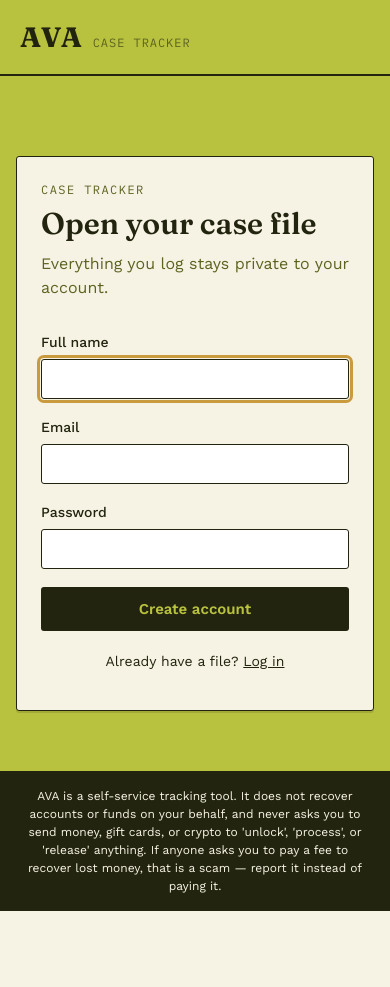
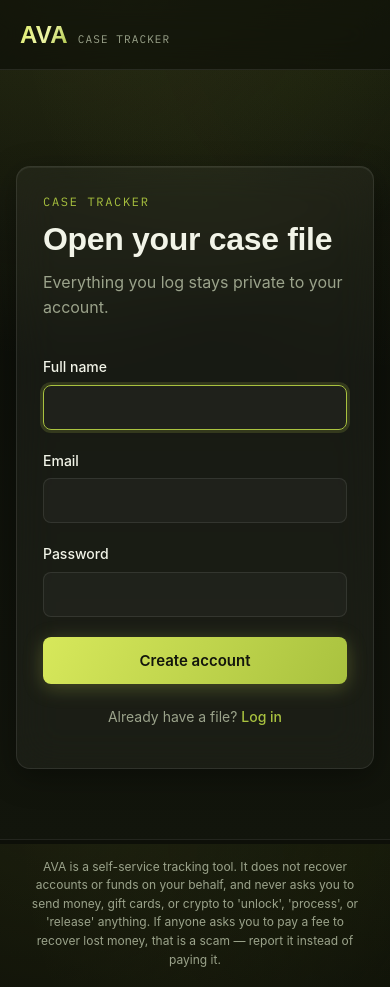
Before and after one commit to Rarejoe/ava-securities, a Flask app: page /register in a window 390 px wide. Before the commit the page ends 911 px from the top, so only its background shows below. Run offline with Flask 3, Linux system fonts and the light colour scheme; parts of the project's set-up code (start-up, migrations or seed data) failed here and were passed over.

Commit message:
Revise CSS for glassmorphism design update
Updated design tokens and styles for a glassmorphism theme. Adjusted colors, fonts, and layout properties for improved aesthetics and responsiveness.

```diff
--- a/ava-recovery/static/css/style.css
+++ b/ava-recovery/static/css/style.css
@@ -1,38 +1,46 @@
 /* ============================================================
-   AVA — Design tokens
-   Palette: matured lemon-green, aged paper, ink, rust stamp
-   Type: Fraunces (display) / Work Sans (body) / IBM Plex Mono (data)
-   Signature: stamped case-file cards with perforated top edge
+   AVA — Design tokens (v2: sleek fintech / glassmorphism)
+   Palette: near-black base, lemon-green gradient glow, glass panels
+   Type: Space Grotesk (display) / Inter (body) / IBM Plex Mono (data)
+   Signature: glass case-file cards with a gradient glow edge
    ============================================================ */
 
 :root {
-    --lemon: #B9C23E;
-    --lemon-deep: #838C2C;
-    --lemon-dark: #5C6320;
-    --ink: #22240F;
-    --paper: #F6F3E4;
-    --paper-dim: #EAE6D2;
-    --rust: #A8492E;
-    --gold: #C99A3E;
-    --green-ok: #4A6B3D;
+    --bg-0: #0A0C07;
+    --bg-1: #12150C;
+    --lemon: #D7E85B;
+    --lemon-soft: #A9C23F;
+    --lemon-deep: #6E8A2A;
+    --ink: #F2F4E8;
+    --ink-dim: #9BA38B;
+    --glass: rgba(255, 255, 255, 0.045);
+    --glass-border: rgba(255, 255, 255, 0.09);
+    --glass-strong: rgba(255, 255, 255, 0.08);
+    --rust: #E8785A;
+    --green-ok: #7FE0A0;
+    --gold: #E8C15B;
 
-    --font-display: "Fraunces", serif;
-    --font-body: "Work Sans", sans-serif;
+    --font-display: "Space Grotesk", sans-serif;
+    --font-body: "Inter", sans-serif;
     --font-mono: "IBM Plex Mono", monospace;
 
-    --radius: 3px;
-    --shadow: 0 2px 0 rgba(34, 36, 15, 0.15);
+    --radius: 14px;
+    --radius-sm: 8px;
 }
 
 * { box-sizing: border-box; }
 
 body {
     margin: 0;
-    background: var(--lemon);
+    min-height: 100vh;
     color: var(--ink);
     font-family: var(--font-body);
-    line-height: 1.5;
-    min-height: 100vh;
+    line-height: 1.55;
+    background:
+        radial-gradient(circle at 15% -10%, rgba(215, 232, 91, 0.16), transparent 45%),
+        radial-gradient(circle at 100% 0%, rgba(169, 194, 63, 0.10), transparent 40%),
+        linear-gradient(180deg, var(--bg-0) 0%, var(--bg-1) 100%);
+    background-attachment: fixed;
 }
 
 a { color: inherit; }
@@ -42,8 +50,14 @@ a { color: inherit; }
     display: flex;
     justify-content: space-between;
     align-items: center;
-    padding: 20px 32px;
-    border-bottom: 2px solid var(--ink);
+    padding: 20px 40px;
+    background: rgba(10, 12, 7, 0.6);
+    backdrop-filter: blur(16px);
+    -webkit-backdrop-filter: blur(16px);
+    border-bottom: 1px solid var(--glass-border);
+    position: sticky;
+    top: 0;
+    z-index: 10;
 }
 
 .brand {
@@ -56,34 +70,42 @@ a { color: inherit; }
 .brand-mark {
     font-family: var(--font-display);
     font-weight: 700;
-    font-size: 28px;
-    letter-spacing: 0.02em;
+    font-size: 24px;
+    letter-spacing: 0.01em;
+    background: linear-gradient(120deg, var(--lemon) 0%, #EFF6A8 50%, var(--lemon-soft) 100%);
+    -webkit-background-clip: text;
+    background-clip: text;
+    color: transparent;
 }
 
 .brand-sub {
     font-family: var(--font-mono);
-    font-size: 12px;
+    font-size: 11px;
     text-transform: uppercase;
-    letter-spacing: 0.08em;
-    color: var(--lemon-dark);
+    letter-spacing: 0.1em;
+    color: var(--ink-dim);
 }
 
 .topnav {
     display: flex;
     align-items: center;
-    gap: 16px;
+    gap: 18px;
     font-family: var(--font-mono);
     font-size: 13px;
+    color: var(--ink-dim);
 }
 
 .btn-ghost {
     text-decoration: none;
-    border: 1px solid var(--ink);
-    padding: 6px 14px;
-    border-radius: var(--radius);
+    border: 1px solid var(--glass-border);
+    padding: 7px 16px;
+    border-radius: 100px;
     font-size: 13px;
+    color: var(--ink);
+    background: var(--glass);
+    transition: border-color 0.15s ease, background 0.15s ease;
 }
-.btn-ghost:hover { background: var(--ink); color: var(--lemon); }
+.btn-ghost:hover { border-color: var(--lemon-soft); background: rgba(215, 232, 91, 0.08); }
 
 /* ---------------- Flash messages ---------------- */
 .flash-stack {
@@ -94,92 +116,122 @@ a { color: inherit; }
 .flash {
     font-family: var(--font-mono);
     font-size: 13px;
-    padding: 10px 14px;
-    border-radius: var(--radius);
+    padding: 12px 16px;
+    border-radius: var(--radius-sm);
     margin-bottom: 10px;
-    border: 1px solid var(--ink);
+    border: 1px solid var(--glass-border);
+    background: var(--glass);
+    backdrop-filter: blur(10px);
 }
-.flash-success { background: var(--paper); }
-.flash-error { background: #E8CFC5; border-color: var(--rust); }
+.flash-success { border-color: rgba(127, 224, 160, 0.4); color: var(--green-ok); }
+.flash-error { border-color: rgba(232, 120, 90, 0.5); color: var(--rust); }
 
 /* ---------------- Hero / headings ---------------- */
-main { max-width: 980px; margin: 0 auto; padding: 40px 24px 80px; }
+main { max-width: 1040px; margin: 0 auto; padding: 56px 24px 100px; }
 
 .eyebrow {
     font-family: var(--font-mono);
     font-size: 12px;
     text-transform: uppercase;
-    letter-spacing: 0.12em;
-    color: var(--lemon-dark);
-    margin: 0 0 8px;
+    letter-spacing: 0.14em;
+    color: var(--lemon-soft);
+    margin: 0 0 10px;
 }
 
 .hero h1, .form-card h1, .auth-card h1 {
     font-family: var(--font-display);
     font-weight: 600;
-    font-size: 40px;
-    margin: 0 0 12px;
-    line-height: 1.1;
+    font-size: 44px;
+    margin: 0 0 14px;
+    line-height: 1.08;
+    letter-spacing: -0.01em;
 }
 
 .hero-sub, .form-sub, .auth-sub {
     font-size: 16px;
-    color: var(--lemon-dark);
-    max-width: 46ch;
-    margin: 0 0 32px;
+    color: var(--ink-dim);
+    max-width: 48ch;
+    margin: 0 0 36px;
 }
 
 .section-heading {
     font-family: var(--font-display);
+    font-weight: 600;
     font-size: 22px;
-    margin: 48px 0 16px;
+    margin: 56px 0 18px;
+}
+
+/* ---------------- Glass panel base ---------------- */
+.service-tab, .case-card, .auth-card, .form-card {
+    background: var(--glass);
+    border: 1px solid var(--glass-border);
+    border-radius: var(--radius);
+    backdrop-filter: blur(20px);
+    -webkit-backdrop-filter: blur(20px);
+    box-shadow: 0 8px 30px rgba(0, 0, 0, 0.35), inset 0 1px 0 rgba(255, 255, 255, 0.06);
 }
 
 /* ---------------- Service grid (dashboard tabs) ---------------- */
 .service-grid {
     display: grid;
-    grid-template-columns: repeat(auto-fit, minmax(220px, 1fr));
+    grid-template-columns: repeat(auto-fit, minmax(230px, 1fr));
     gap: 16px;
 }
 
 .service-tab {
     position: relative;
-    background: var(--paper);
-    border: 1px solid var(--ink);
-    border-radius: var(--radius);
-    padding: 24px 20px 20px;
+    padding: 26px 22px 22px;
     text-decoration: none;
     color: var(--ink);
-    box-shadow: var(--shadow);
-    transition: transform 0.12s ease;
+    overflow: hidden;
+    transition: transform 0.18s ease, border-color 0.18s ease, box-shadow 0.18s ease;
 }
-.service-tab:hover { transform: translateY(-3px); }
+
+.service-tab::before {
+    content: "";
+    position: absolute;
+    inset: 0;
+    background: linear-gradient(135deg, rgba(215, 232, 91, 0.10), transparent 55%);
+    opacity: 0;
+    transition: opacity 0.2s ease;
+}
+
+.service-tab:hover {
+    transform: translateY(-4px);
+    border-color: rgba(215, 232, 91, 0.35);
+    box-shadow: 0 12px 40px rgba(0, 0, 0, 0.45), 0 0 0 1px rgba(215, 232, 91, 0.15), inset 0 1px 0 rgba(255, 255, 255, 0.08);
+}
+.service-tab:hover::before { opacity: 1; }
 
 .tab-index {
-    position: absolute;
-    top: -12px;
-    left: 18px;
-    background: var(--lemon-dark);
-    color: var(--paper);
+    position: relative;
+    display: inline-block;
+    background: linear-gradient(120deg, var(--lemon), var(--lemon-soft));
+    color: #14170C;
     font-family: var(--font-mono);
+    font-weight: 500;
     font-size: 12px;
-    padding: 3px 8px;
-    border-radius: var(--radius);
+    padding: 3px 9px;
+    border-radius: 100px;
 }
 
 .service-tab h2 {
+    position: relative;
     font-family: var(--font-display);
-    font-size: 20px;
-    margin: 10px 0 8px;
+    font-weight: 600;
+    font-size: 19px;
+    margin: 14px 0 8px;
 }
 
 .service-tab p {
+    position: relative;
     font-size: 14px;
-    color: #4A4C36;
-    margin: 0 0 16px;
+    color: var(--ink-dim);
+    margin: 0 0 18px;
 }
 
 .tab-price {
+    position: relative;
     font-family: var(--font-mono);
     font-size: 12px;
     color: var(--green-ok);
@@ -194,30 +246,28 @@ main { max-width: 980px; margin: 0 auto; padding: 40px 24px 80px; }
 }
 
 .case-card {
-    background: var(--paper);
-    border: 1px solid var(--ink);
-    border-radius: var(--radius);
-    padding: 18px;
+    padding: 20px;
     text-decoration: none;
     color: var(--ink);
     position: relative;
-    box-shadow: var(--shadow);
-    background-image: radial-gradient(circle, var(--lemon) 2.5px, transparent 2.6px);
-    background-position: top -6px left 0;
-    background-size: 16px 16px;
-    background-repeat: repeat-x;
+    transition: transform 0.15s ease, border-color 0.15s ease;
+}
+.case-card:hover {
+    transform: translateY(-3px);
+    border-color: rgba(215, 232, 91, 0.3);
 }
 
 .case-card-top {
     display: flex;
     justify-content: space-between;
     align-items: center;
-    margin-bottom: 10px;
+    margin-bottom: 12px;
 }
 
 .case-number {
     font-family: var(--font-mono);
     font-size: 13px;
+    color: var(--ink-dim);
 }
 
 .stamp {
@@ -225,139 +275,151 @@ main { max-width: 980px; margin: 0 auto; padding: 40px 24px 80px; }
     font-size: 11px;
     text-transform: uppercase;
     letter-spacing: 0.06em;
-    border: 1.5px solid var(--rust);
+    border: 1px solid rgba(232, 120, 90, 0.5);
     color: var(--rust);
-    padding: 3px 8px;
-    border-radius: var(--radius);
-    transform: rotate(-3deg);
+    background: rgba(232, 120, 90, 0.08);
+    padding: 3px 10px;
+    border-radius: 100px;
 }
-.stamp-in_progress { border-color: var(--gold); color: #8C6C1F; }
-.stamp-closed { border-color: var(--green-ok); color: var(--green-ok); }
+.stamp-in_progress { border-color: rgba(232, 193, 91, 0.5); color: var(--gold); background: rgba(232, 193, 91, 0.08); }
+.stamp-closed { border-color: rgba(127, 224, 160, 0.5); color: var(--green-ok); background: rgba(127, 224, 160, 0.08); }
 
 .case-service { font-weight: 500; margin: 4px 0; }
-.case-date { font-size: 13px; color: #6B6D52; margin: 0; }
+.case-date { font-size: 13px; color: var(--ink-dim); margin: 0; }
 
 .empty-state {
-    background: var(--paper-dim);
-    border: 1px dashed var(--ink);
+    background: var(--glass);
+    border: 1px dashed var(--glass-border);
     border-radius: var(--radius);
-    padding: 24px;
+    padding: 28px;
     text-align: center;
-    color: var(--lemon-dark);
+    color: var(--ink-dim);
 }
 
 /* ---------------- Auth / form cards ---------------- */
 .auth-wrap {
     display: flex;
     justify-content: center;
-    padding-top: 40px;
+    padding-top: 48px;
 }
 
 .auth-card, .form-card {
-    background: var(--paper);
-    border: 1px solid var(--ink);
-    border-radius: var(--radius);
-    padding: 36px;
+    padding: 40px;
     max-width: 460px;
     width: 100%;
-    box-shadow: var(--shadow);
 }
 
-.form-wrap { max-width: 620px; margin: 0 auto; }
+.form-wrap { max-width: 640px; margin: 0 auto; }
 .form-card { max-width: none; }
 
 .back-link {
     display: inline-block;
-    margin-bottom: 20px;
+    margin-bottom: 22px;
     font-family: var(--font-mono);
     font-size: 13px;
     text-decoration: none;
-    color: var(--lemon-dark);
+    color: var(--ink-dim);
+    transition: color 0.15s ease;
 }
+.back-link:hover { color: var(--lemon-soft); }
 
-.stack { display: flex; flex-direction: column; gap: 18px; margin-top: 20px; }
+.stack { display: flex; flex-direction: column; gap: 20px; margin-top: 24px; }
 
 label {
     display: flex;
     flex-direction: column;
-    gap: 6px;
+    gap: 7px;
     font-size: 14px;
     font-weight: 500;
+    color: var(--ink);
 }
 
 input, textarea, select {
     font-family: var(--font-body);
     font-size: 15px;
-    padding: 10px 12px;
-    border: 1px solid var(--ink);
-    border-radius: var(--radius);
-    background: #fff;
+    padding: 12px 14px;
+    border: 1px solid var(--glass-border);
+    border-radius: var(--radius-sm);
+    background: rgba(255, 255, 255, 0.03);
     color: var(--ink);
 }
+input::placeholder, textarea::placeholder { color: var(--ink-dim); }
 input:focus, textarea:focus, select:focus {
-    outline: 3px solid var(--gold);
-    outline-offset: 1px;
+    outline: none;
+    border-color: var(--lemon-soft);
+    box-shadow: 0 0 0 3px rgba(215, 232, 91, 0.15);
 }
+select { color-scheme: dark; }
 
 .required-mark { color: var(--rust); }
 
 .min-fields-note {
     font-family: var(--font-mono);
     font-size: 12px;
-    background: var(--paper-dim);
-    border-left: 3px solid var(--gold);
-    padding: 8px 12px;
+    color: var(--ink-dim);
+    background: rgba(232, 193, 91, 0.06);
+    border-left: 2px solid var(--gold);
+    padding: 10px 14px;
+    border-radius: 0 var(--radius-sm) var(--radius-sm) 0;
     margin: 0 0 4px;
 }
 
 .price-note {
     display: flex;
     flex-direction: column;
-    gap: 2px;
+    gap: 3px;
     font-size: 13px;
     color: var(--green-ok);
-    border-top: 1px dashed var(--ink);
-    padding-top: 14px;
+    border-top: 1px solid var(--glass-border);
+    padding-top: 16px;
 }
 
 .btn-primary {
-    background: var(--ink);
-    color: var(--lemon);
+    background: linear-gradient(120deg, var(--lemon) 0%, var(--lemon-soft) 100%);
+    color: #12150C;
     border: none;
-    padding: 13px 20px;
-    border-radius: var(--radius);
+    padding: 14px 22px;
+    border-radius: var(--radius-sm);
     font-family: var(--font-body);
     font-weight: 600;
     font-size: 15px;
     cursor: pointer;
+    box-shadow: 0 4px 20px rgba(215, 232, 91, 0.25);
+    transition: transform 0.15s ease, box-shadow 0.15s ease;
 }
-.btn-primary:hover { background: var(--lemon-dark); }
+.btn-primary:hover {
+    transform: translateY(-1px);
+    box-shadow: 0 6px 26px rgba(215, 232, 91, 0.35);
+}
 
 .auth-switch {
-    margin-top: 20px;
+    margin-top: 22px;
     font-size: 14px;
     text-align: center;
+    color: var(--ink-dim);
 }
-.auth-switch a { text-decoration: underline; }
+.auth-switch a { color: var(--lemon-soft); text-decoration: none; font-weight: 500; }
+.auth-switch a:hover { text-decoration: underline; }
 
 /* ---------------- Case detail ---------------- */
-.case-data { margin: 24px 0 0; }
+.case-data { margin: 26px 0 0; }
 .case-data-row {
     display: flex;
     justify-content: space-between;
     gap: 16px;
-    padding: 10px 0;
-    border-bottom: 1px solid var(--paper-dim);
+    padding: 12px 0;
+    border-bottom: 1px solid var(--glass-border);
 }
-.case-data-row dt { font-family: var(--font-mono); font-size: 13px; color: var(--lemon-dark); }
-.case-data-row dd { margin: 0; text-align: right; max-width: 60%; }
+.case-data-row dt { font-family: var(--font-mono); font-size: 13px; color: var(--ink-dim); }
+.case-data-row dd { margin: 0; text-align: right; max-width: 60%; color: var(--ink); }
 
 /* ---------------- Footer disclaimer ---------------- */
 .disclaimer-strip {
-    background: var(--ink);
-    color: var(--paper);
+    background: rgba(0, 0, 0, 0.3);
+    border-top: 1px solid var(--glass-border);
+    color: var(--ink-dim);
     text-align: center;
-    padding: 16px 24px;
+    padding: 18px 24px;
     font-size: 12px;
 }
 .disclaimer-strip p { max-width: 760px; margin: 0 auto; }
@@ -365,7 +427,7 @@ input:focus, textarea:focus, select:focus {
 /* ---------------- Responsive ---------------- */
 @media (max-width: 600px) {
     .topbar { padding: 16px 20px; }
-    main { padding: 24px 16px 60px; }
-    .hero h1, .form-card h1, .auth-card h1 { font-size: 30px; }
-    .auth-card, .form-card { padding: 24px; }
+    main { padding: 32px 16px 70px; }
+    .hero h1, .form-card h1, .auth-card h1 { font-size: 32px; }
+    .auth-card, .form-card { padding: 26px; }
 }
```
